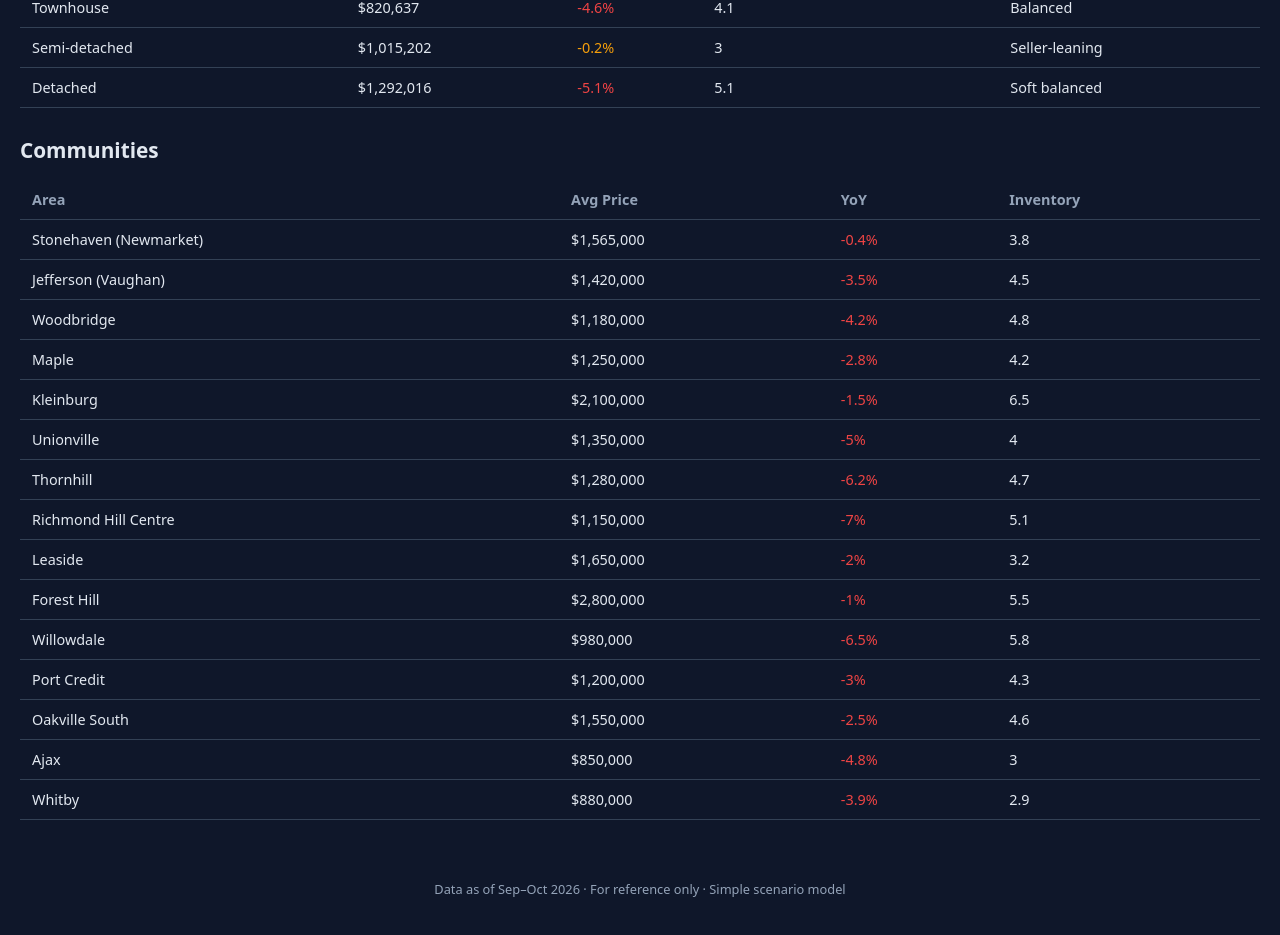
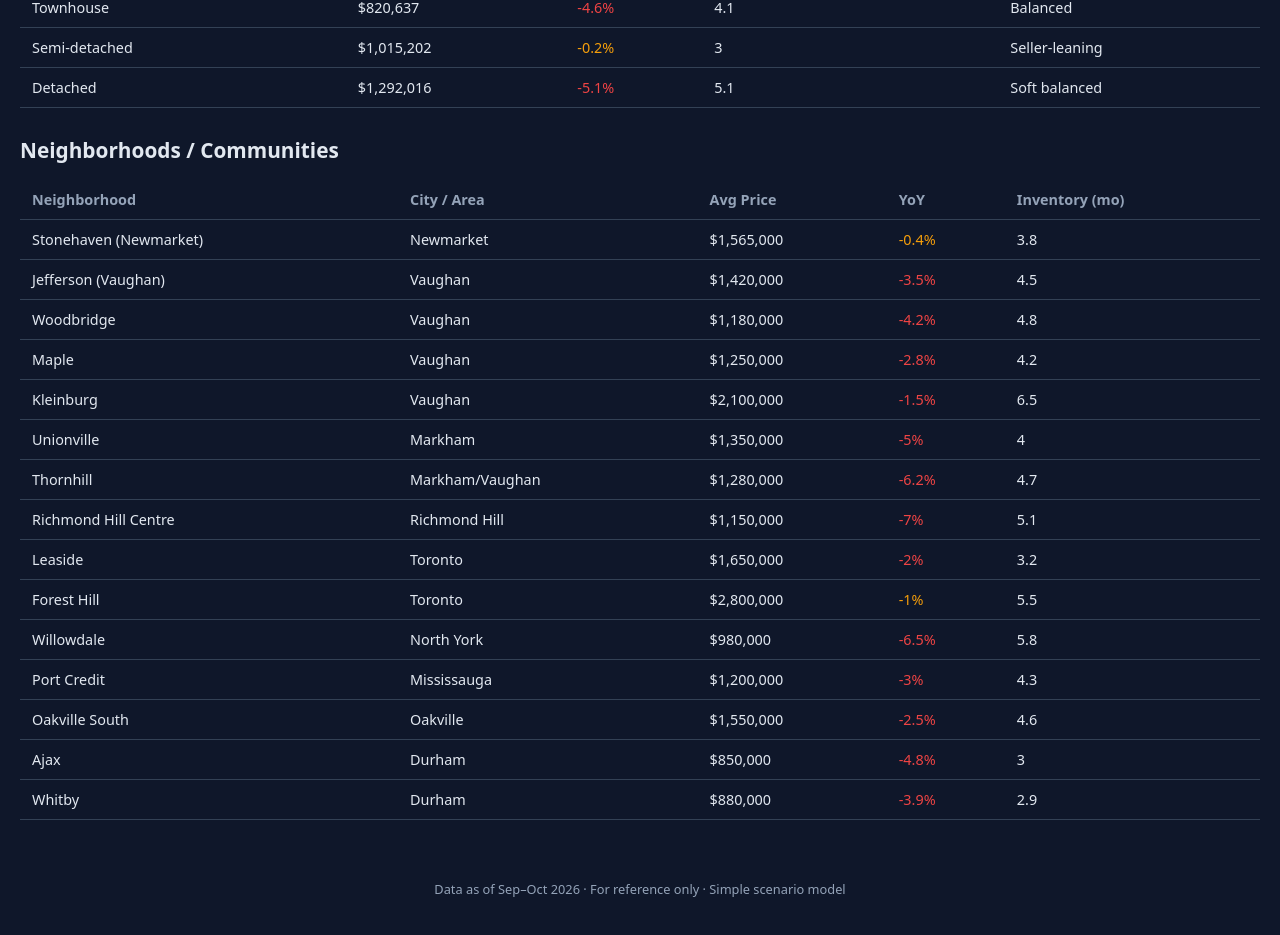
Before and after one commit to jiahualihuanahuan/gta-housing-pulse, a React (Vite) app: page / in a window 1280 px wide. Shown: the part 753-1688 px from the top of the page. Built offline with nearby package versions, Linux system fonts and the light colour scheme.

Commit message:
Update Overview with neighborhood communities

```diff
--- a/src/pages/Home.tsx
+++ b/src/pages/Home.tsx
@@ -37,17 +37,18 @@ export default function Home() {
         </tbody>
       </table>
 
-      <h2 className="section-title">Communities</h2>
+      <h2 className="section-title">Neighborhoods / Communities</h2>
       <table>
         <thead>
-          <tr><th>Area</th><th>Avg Price</th><th>YoY</th><th>Inventory</th></tr>
+          <tr><th>Neighborhood</th><th>City / Area</th><th>Avg Price</th><th>YoY</th><th>Inventory (mo)</th></tr>
         </thead>
         <tbody>
           {COMMUNITIES.map((c) => (
             <tr key={c.name}>
               <td>{c.name}</td>
+              <td>{c.city}</td>
               <td>${c.price.toLocaleString()}</td>
-              <td className="negative">{c.yoy}%</td>
+              <td className={c.yoy < -1 ? 'negative' : 'neutral'}>{c.yoy}%</td>
               <td>{c.inventory}</td>
             </tr>
           ))}
```
